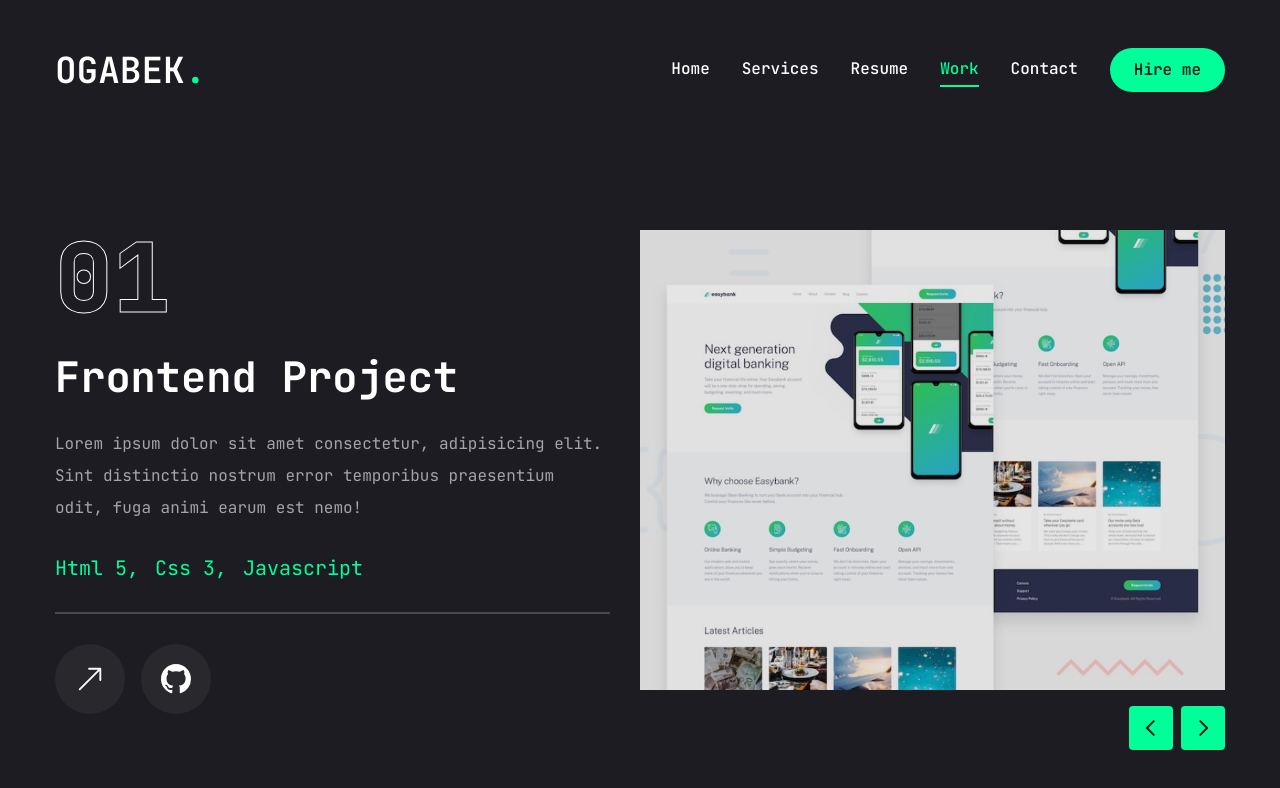
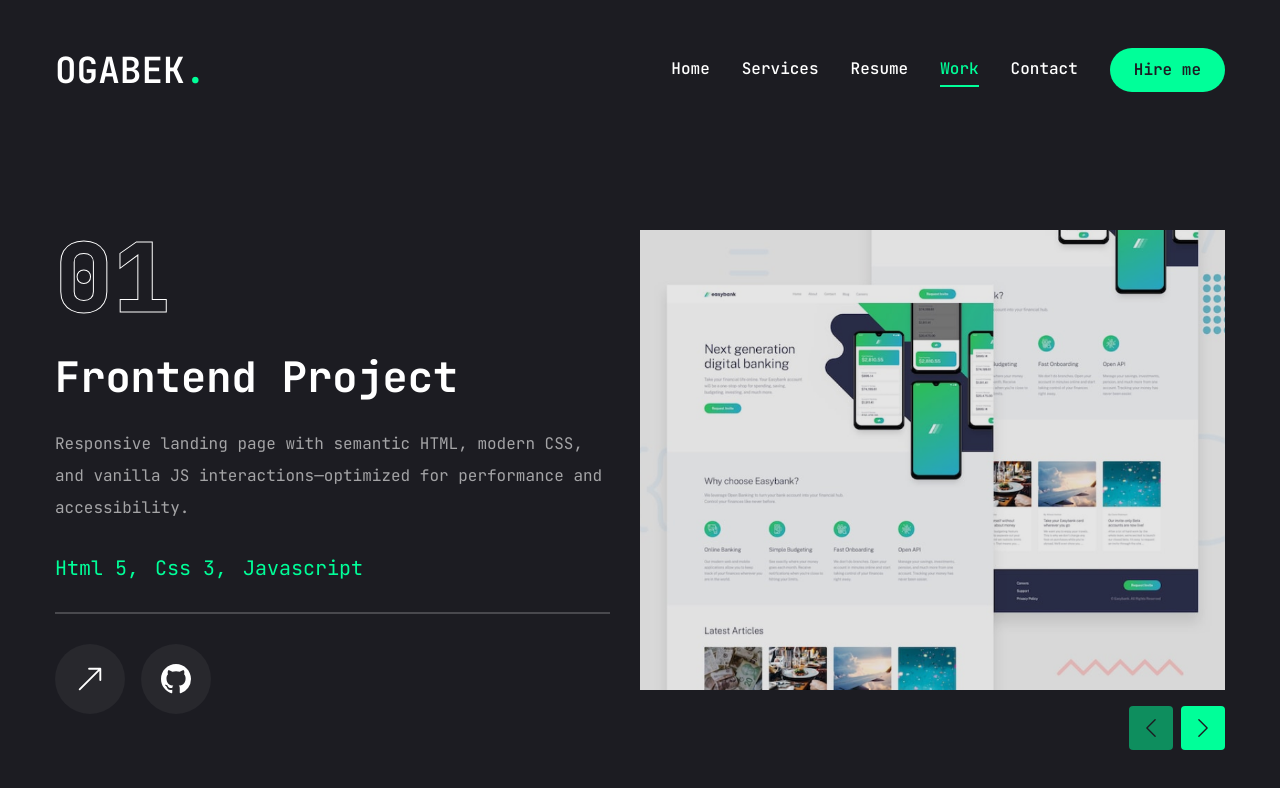
Before and after one commit to ogabek542/my-next-app, a Next.js app: page /work in a window 1280 px wide. Shown: the top 788 px of the page. Built offline with nearby package versions, Linux system fonts and the light colour scheme.

Commit message:
add slider budduns disable and enable and change texts

```diff
--- a/app/resume/page.jsx
+++ b/app/resume/page.jsx
@@ -1,20 +1,20 @@
 "use client";
+import { FaHtml5, FaCss3, FaJs, FaReact, FaFigma } from "react-icons/fa";
 import {
-  FaHtml5,
-  FaCss3,
-  FaJs,
-  FaReact,
-  FaFigma,
-} from "react-icons/fa";
-import { SiTailwindcss, SiNextdotjs,SiRedux,SiTypescript,SiSass,SiJquery } from "react-icons/si";
-
+  SiTailwindcss,
+  SiNextdotjs,
+  SiRedux,
+  SiTypescript,
+  SiSass,
+  SiJquery,
+} from "react-icons/si";
 
 // experience data
 const experince = {
   icon: "",
   title: "My experience",
   description:
-    "Lorem, ipsum dolor sit amet consectetur adipisicing elit. Eum distinctio nesciunt labore debitis? Modi culpa beatae est repellat eveniet possimus!",
+    "I build production-ready frontends with React/Next.js, translating ideas into performant, accessible UIs. I collaborate across teams, ship features end‑to‑end, and focus on clean code, reusability, and measurable results.",
   items: [
     {
       company: "SoftWhere Company.",
@@ -26,15 +26,15 @@ const experince = {
       position: "Frontend Developer",
       duration: "2024.05.05 - Present",
     },
-
   ],
 };
+
 // education data
 const education = {
   icon: "",
   title: "My Education",
   description:
-    "Lorem ipsum dolor sit, amet consectetur adipisicing elit. Laborum odit fuga ea impedit recusandae, officia labore omnis non quod! Autem!",
+    "Grounded in engineering fundamentals and sharpened through modern web courses—combining theory with hands‑on projects to build robust, scalable interfaces.",
   items: [
     {
       institution: "Bukhara Institute of Engineering Technology",
@@ -53,11 +53,12 @@ const education = {
     },
   ],
 };
+
 // skills data
 const skills = {
   title: "My skills",
   description:
-    "Lorem ipsum dolor sit amet consectetur adipisicing elit. Temporibus sint eligendi asperiores dolores ipsam maiores obcaecati dolore velit, quas tempora!",
+    "Practical, production‑ready front‑end skills: semantic HTML, modern CSS, React/Next.js, state management, TypeScript, and performance/SEO best practices.",
   skillList: [
     {
       icon: <FaHtml5 />,
@@ -105,11 +106,12 @@ const skills = {
     },
   ],
 };
+
 // about data
 const about = {
   title: "About me",
   description:
-    "Lorem ipsum dolor sit amet consectetur adipisicing elit. Vero ea modi ad libero illum veniam delectus in iste earum magni.",
+    "I’m a Frontend Developer focused on crafting clean, accessible, and high‑performance web apps with React/Next.js. I love turning complex ideas into simple, usable interfaces that drive real business impact.",
   info: [
     {
       fieldName: "Name",
@@ -189,16 +191,23 @@ const Resume = () => {
                 </p>
                 <ScrollArea className="h-[400px] ">
                   <ul className="grid grid-cols-1 lg:grid-cols-2 gap-[30px]">
-                  {experince.items.map((item,index) => {
-                    return <li key={index} className="bg-[#232329] h-[184px] py-6 px-10 rounded-xl flex flex-col justify-center items-center lg:items-start gap-1 ">
+                    {experince.items.map((item, index) => {
+                      return (
+                        <li
+                          key={index}
+                          className="bg-[#232329] h-[184px] py-6 px-10 rounded-xl flex flex-col justify-center items-center lg:items-start gap-1 "
+                        >
                           <span className="text-accent">{item.duration}</span>
-                      <h3 className="text-xl max-w-[260px] min-h-[60px] text-center lg:text-left">{item.position}</h3>
+                          <h3 className="text-xl max-w-[260px] min-h-[60px] text-center lg:text-left">
+                            {item.position}
+                          </h3>
                           <div className="flex items-center gap-3 ">
                             {/* dot */}
                             <span className="w-[6px] h-[6px] rounded-full bg-accent"></span>
                             <p className="text-white/60 ">{item.company}</p>
                           </div>
                         </li>
+                      );
                     })}
                   </ul>
                 </ScrollArea>
@@ -213,16 +222,23 @@ const Resume = () => {
                 </p>
                 <ScrollArea className="h-[400px] ">
                   <ul className="grid grid-cols-1 lg:grid-cols-2 gap-[30px]">
-                  {education.items.map((item,index) => {
-                    return <li key={index} className="bg-[#232329] h-[184px] py-6 px-10 rounded-xl flex flex-col justify-center items-center lg:items-start gap-1 ">
+                    {education.items.map((item, index) => {
+                      return (
+                        <li
+                          key={index}
+                          className="bg-[#232329] h-[184px] py-6 px-10 rounded-xl flex flex-col justify-center items-center lg:items-start gap-1 "
+                        >
                           <span className="text-accent">{item.degree}</span>
-                      <h3 className="text-xl max-w-[270px] min-h-[50px] text-center lg:text-left">{item.duration}</h3>
+                          <h3 className="text-xl max-w-[270px] min-h-[50px] text-center lg:text-left">
+                            {item.duration}
+                          </h3>
                           <div className="flex items-center gap-3 ">
                             {/* dot */}
                             <span className="w-[6px] h-[6px] rounded-full bg-accent"></span>
                             <p className="text-white/60 ">{item.institution}</p>
                           </div>
                         </li>
+                      );
                     })}
                   </ul>
                 </ScrollArea>
@@ -233,15 +249,20 @@ const Resume = () => {
               <div className="flex flex-col gap-[30px]">
                 <div className="flex flex-col gap-[30px] text-center xl:text-left">
                   <h3 className="text-4xl font-bold ">{skills.title}</h3>
-                    <p className="max-w-[600px] text-white/60 mx-auto xl:mx-0 ">{skills.description}</p>
+                  <p className="max-w-[600px] text-white/60 mx-auto xl:mx-0 ">
+                    {skills.description}
+                  </p>
                 </div>
                 <ul className="grid grid-cols-2 sm:grid-cols-3 md:grid-cols-4 gap-4 xl:gap-[30px] ">
-                    {skills.skillList.map((skill,index) => {
-                      return <li key={index}>
+                  {skills.skillList.map((skill, index) => {
+                    return (
+                      <li key={index}>
                         <TooltipProvider delayDuration={100}>
                           <Tooltip>
                             <TooltipTrigger className="w-full h-[150px] bg-[#232329] rounded-xl flex justify-center items-center group ">
-                              <div className="text-6xl group-hover:text-accent transition-all duration-300">{skill.icon}</div>
+                              <div className="text-6xl group-hover:text-accent transition-all duration-300">
+                                {skill.icon}
+                              </div>
                             </TooltipTrigger>
                             <TooltipContent>
                               <p className="capitalize">{skill.name}</p>
@@ -249,6 +270,7 @@ const Resume = () => {
                           </Tooltip>
                         </TooltipProvider>
                       </li>
+                    );
                   })}
                 </ul>
               </div>
@@ -257,13 +279,20 @@ const Resume = () => {
             <TabsContent value="about" className="w-full ">
               <div className="flex flex-col gap-[30px] ">
                 <h3 className="text-4xl font-bold ">{about.title}</h3>
-                <p className="max-w-[600px] text-white/60 mx-auto xl:mx-0 ">{about.description}</p>
+                <p className="max-w-[600px] text-white/60 mx-auto xl:mx-0 ">
+                  {about.description}
+                </p>
                 <ul className="grid grid-cols-1 xl:grid-cols-2 gap-y-6 max-w-[620px] mx-auto xl:mx-0">
-                  {about.info.map((item,index) => {
-                    return <li key={index} className="flex items-center justify-center xl:justify-start gap-4 " >
+                  {about.info.map((item, index) => {
+                    return (
+                      <li
+                        key={index}
+                        className="flex items-center justify-center xl:justify-start gap-4 "
+                      >
                         <span className="text-white/60 ">{item.fieldName}</span>
                         <span className="text-xl ">{item.fieldValue}</span>
                       </li>
+                    );
                   })}
                 </ul>
               </div>
--- a/app/work/page.jsx
+++ b/app/work/page.jsx
@@ -1,7 +1,7 @@
 "use client";
 
 import { motion } from "framer-motion";
-import React, { useState } from "react";
+import React, { useRef, useState } from "react";
 import { Swiper, SwiperSlide } from "swiper/react";
 import "swiper/css";
 // import icon
@@ -23,39 +23,19 @@ const projects = [
     category: "frontend",
     title: "project 1",
     description:
-      "Lorem ipsum dolor sit amet consectetur, adipisicing elit. Sint distinctio nostrum error temporibus praesentium odit, fuga animi earum est nemo!",
-    stack: [
-      {
-        name: "Html 5",
-      },
-      {
-        name: "Css 3",
-      },
-      {
-        name: "Javascript",
-      },
-    ],
+      "Responsive landing page with semantic HTML, modern CSS, and vanilla JS interactions—optimized for performance and accessibility.",
+    stack: [{ name: "Html 5" }, { name: "Css 3" }, { name: "Javascript" }],
     image: "/assets/work/project111.png",
-    live: "", // add project link
-    github: "", // add project github repository
+    live: "",
+    github: "",
   },
   {
     num: "02",
     category: "frontend",
     title: "project 2",
     description:
-      "Lorem ipsum dolor sit amet consectetur, adipisicing elit. Sint distinctio nostrum error temporibus praesentium odit, fuga animi earum est nemo!",
-    stack: [
-      {
-        name: "Html 5",
-      },
-      {
-        name: "Css 3",
-      },
-      {
-        name: "Javascript",
-      },
-    ],
+      "Interactive dashboard featuring reusable components, charts, and stateful UI—clean layout and mobile‑first design.",
+    stack: [{ name: "Html 5" }, { name: "Css 3" }, { name: "Javascript" }],
     image: "/assets/work/project222.webp",
     live: "",
     github: "",
@@ -65,18 +45,8 @@ const projects = [
     category: "frontend",
     title: "project 3",
     description:
-      "Lorem ipsum dolor sit amet consectetur, adipisicing elit. Sint distinctio nostrum error temporibus praesentium odit, fuga animi earum est nemo!",
-    stack: [
-      {
-        name: "Html 5",
-      },
-      {
-        name: "Css 3",
-      },
-      {
-        name: "Javascript",
-      },
-    ],
+      "E‑commerce front end with product listings, filters, and cart UI—fast UX, accessible forms, and clear micro‑interactions.",
+    stack: [{ name: "Html 5" }, { name: "Css 3" }, { name: "Javascript" }],
     image: "/assets/work/project333.png",
     live: "",
     github: "",
@@ -86,18 +56,8 @@ const projects = [
     category: "frontend",
     title: "project 4",
     description:
-      "Lorem ipsum dolor sit amet consectetur, adipisicing elit. Sint distinctio nostrum error temporibus praesentium odit, fuga animi earum est nemo!",
-    stack: [
-      {
-        name: "Html 5",
-      },
-      {
-        name: "Css 3",
-      },
-      {
-        name: "Javascript",
-      },
-    ],
+      "Portfolio SPA with smooth animations, route transitions, and component‑driven architecture—focused on readability and reuse.",
+    stack: [{ name: "Html 5" }, { name: "Css 3" }, { name: "Javascript" }],
     image: "/assets/work/project444.jpg",
     live: "",
     github: "",
@@ -105,20 +65,10 @@ const projects = [
   {
     num: "05",
     category: "frontend",
-    title: "project 4",
+    title: "project 5",
     description:
-      "Lorem ipsum dolor sit amet consectetur, adipisicing elit. Sint distinctio nostrum error temporibus praesentium odit, fuga animi earum est nemo!",
-    stack: [
-      {
-        name: "Html 5",
-      },
-      {
-        name: "Css 3",
-      },
-      {
-        name: "Javascript",
-      },
-    ],
+      "Blog/CMS UI with article cards, pagination, and search—clean typography, dark mode, and keyboard‑friendly navigation.",
+    stack: [{ name: "Html 5" }, { name: "Css 3" }, { name: "Javascript" }],
     image: "/assets/work/project555.webp",
     live: "",
     github: "",
@@ -127,18 +77,32 @@ const projects = [
 
 const Work = () => {
   const [project, setProject] = useState(projects[0]);
+  const [isCarouselEnabled, setIsCarouselEnabled] = useState(true);
+  const swiperRef = useRef(null);
+  const [activeIndex, setActiveIndex] = useState(0);
 
   const handleSlideChange = (swiper) => {
     // get current slide index
     const currentIndex = swiper.activeIndex;
     // update project state based in current slide index
-    setProject(projects[currentIndex])
-  }
+    setProject(projects[currentIndex]);
+    setActiveIndex(currentIndex);
+  };
+
+  const handleGoTo = (index) => {
+    if (!swiperRef.current) return;
+    swiperRef.current.slideTo(index);
+    setProject(projects[index]);
+    setActiveIndex(index);
+  };
 
   return (
     <motion.div
       initial={{ opacity: 0 }}
-      animate={{ opacity: 1 ,transition:{delay:2.4,duration:0.4,ease:"easeIn",}}}
+      animate={{
+        opacity: 1,
+        transition: { delay: 2.4, duration: 0.4, ease: "easeIn" },
+      }}
       className="min-h-[80vh] flex flex-col justify-center py-12 xl:px-0 "
     >
       <div className="container mx-auto">
@@ -169,6 +133,7 @@ const Work = () => {
               </ul>
               {/* border */}
               <div className=" border-white/20 border"> </div>
+
               <div className="flex items-center gap-4 ">
                 {/*live project buttons */}
                 <Link href={project.live}>
@@ -206,21 +171,75 @@ const Work = () => {
               slidesPerView={1}
               className="xl:h-[520px] mb-12 "
               onSlideChange={handleSlideChange}
+              onSwiper={(swiper) => (swiperRef.current = swiper)}
+              allowTouchMove={isCarouselEnabled}
             >
-              {projects.map((item,index) => {
-                return <SwiperSlide key={index} className="w-full ">
+              {projects.map((item, index) => {
+                return (
+                  <SwiperSlide key={index} className="w-full ">
                     <div className="h-[460px] relative group flex justify-center items-center bg-pink-50/20">
                       {/* overlay */}
                       <div className="absolute top-0 bottom-0 w-full h-full bg-black/10 z-10  "></div>
                       {/* image */}
                       <div className="relative w-full h-full ">
-                      <Image src={project.image} fill className="object-cover" all=""/>
+                        <Image
+                          src={project.image}
+                          fill
+                          className="object-cover"
+                          all=""
+                        />
                       </div>
                     </div>
                   </SwiperSlide>
+                );
               })}
               {/* Slider Buttons */}
-              <WorksSliderBtns containerStyles="flex gap-2 absolute right-0 bottom-[calc(50%_-_22px)] xl:bottom-0 z-20 w-full justify-between xl:w-max xl:justify-none" btnStyles="bg-accent hover:bg-accent-hover text-primary text-[22px] w-[44px] h-[44px] flex justify-center items-center transition rounded transition-all  "/>
+              <div
+                className={`${
+                  !isCarouselEnabled ? "pointer-events-none opacity-50" : ""
+                }`}
+              >
+                {/* carousel controls */}
+                <div className="flex items-center gap-3 flex-wrap">
+                  <button
+                    className={`px-3 py-2 rounded border text-sm transition ${
+                      isCarouselEnabled
+                        ? "bg-white/5 border-white/20 hover:bg-white/10"
+                        : "bg-accent text-primary border-accent hover:bg-accent/90"
+                    }`}
+                    onClick={() => setIsCarouselEnabled((v) => !v)}
+                  >
+                    {isCarouselEnabled ? "Lock carousel" : "Unlock carousel"}
+                  </button>
+                  <div className="flex items-center gap-2">
+                    {projects.map((p, idx) => (
+                      <button
+                        key={p.num}
+                        disabled={!isCarouselEnabled}
+                        onClick={() => handleGoTo(idx)}
+                        className={`w-8 h-8 rounded-full text-sm flex items-center justify-center border transition ${
+                          project.num === p.num
+                            ? "bg-accent text-primary border-accent"
+                            : "bg-white/5 text-white/80 border-white/20 hover:bg-white/10"
+                        } ${
+                          !isCarouselEnabled
+                            ? "opacity-50 cursor-not-allowed"
+                            : ""
+                        }`}
+                        aria-label={`Go to slide ${p.num}`}
+                      >
+                        {p.num}
+                      </button>
+                    ))}
+                  </div>
+                </div>
+                <WorksSliderBtns
+                  containerStyles="flex gap-2 absolute right-0 bottom-[calc(50%_-_22px)] xl:bottom-0 z-20 w-full justify-between xl:w-max xl:justify-none"
+                  btnStyles="bg-accent hover:bg-accent-hover text-primary text-[22px] w-[44px] h-[44px] flex justify-center items-center transition rounded transition-all  "
+                  disablePrev={activeIndex === 0}
+                  disableNext={activeIndex === projects.length - 1}
+                />
+              </div>
             </Swiper>
           </div>
         </div>
--- a/components/WorksSliderBtns.jsx
+++ b/components/WorksSliderBtns.jsx
@@ -1,19 +1,31 @@
 "use client";
 
 import { useSwiper } from "swiper/react";
-import {PiCaretLeftBold,PiCaretRightBold} from "react-icons/pi";
+import { BsChevronLeft, BsChevronRight } from "react-icons/bs";
 
 
-const WorksSliderBtns = ({containerStyles,btnStyles,iconsStyles}) => {
+const WorksSliderBtns = ({containerStyles,btnStyles,iconsStyles, disablePrev = false, disableNext = false}) => {
 
     const  swiper = useSwiper();
 
+    const baseDisabledClass = "opacity-50 cursor-not-allowed pointer-events-none";
+
     return <div className={containerStyles}>
-        <button className={btnStyles} onClick={() => swiper.slidePrev()}>
-            <PiCaretLeftBold className={iconsStyles}/>
+        <button
+            className={`${btnStyles} ${disablePrev ? baseDisabledClass : ""}`}
+            onClick={() => { if (!disablePrev) swiper.slidePrev(); }}
+            aria-label="Previous slide"
+            disabled={disablePrev}
+        >
+            <BsChevronLeft className={iconsStyles}/>
         </button>
-        <button className={btnStyles} onClick={() => swiper.slideNext()}>
-            <PiCaretRightBold className={iconsStyles}/>
+        <button
+            className={`${btnStyles} ${disableNext ? baseDisabledClass : ""}`}
+            onClick={() => { if (!disableNext) swiper.slideNext(); }}
+            aria-label="Next slide"
+            disabled={disableNext}
+        >
+            <BsChevronRight className={iconsStyles}/>
         </button>
     </div>
 
```
Also changed, not shown: app/services/page.jsx (+12 -7 lines). Lines whose indentation alone changed are shown as unchanged.
